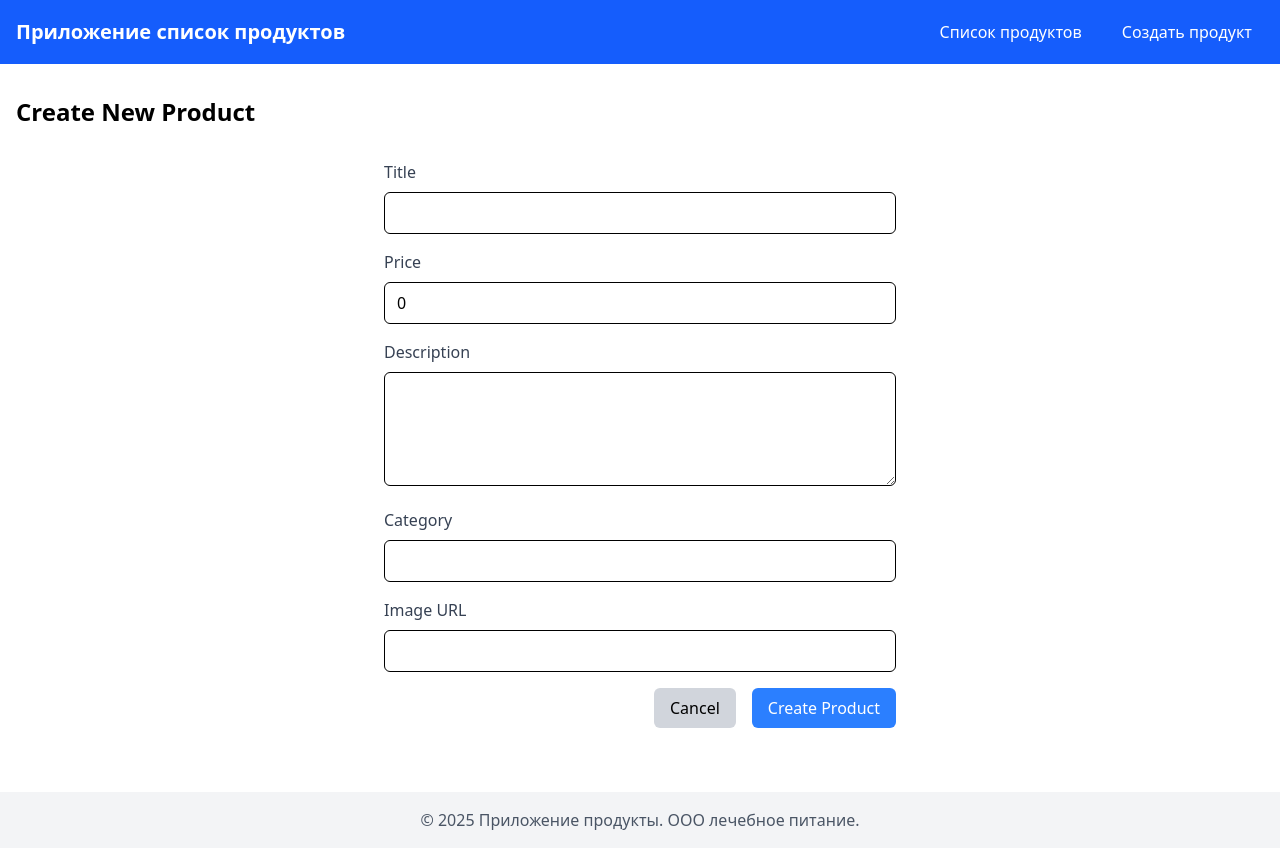
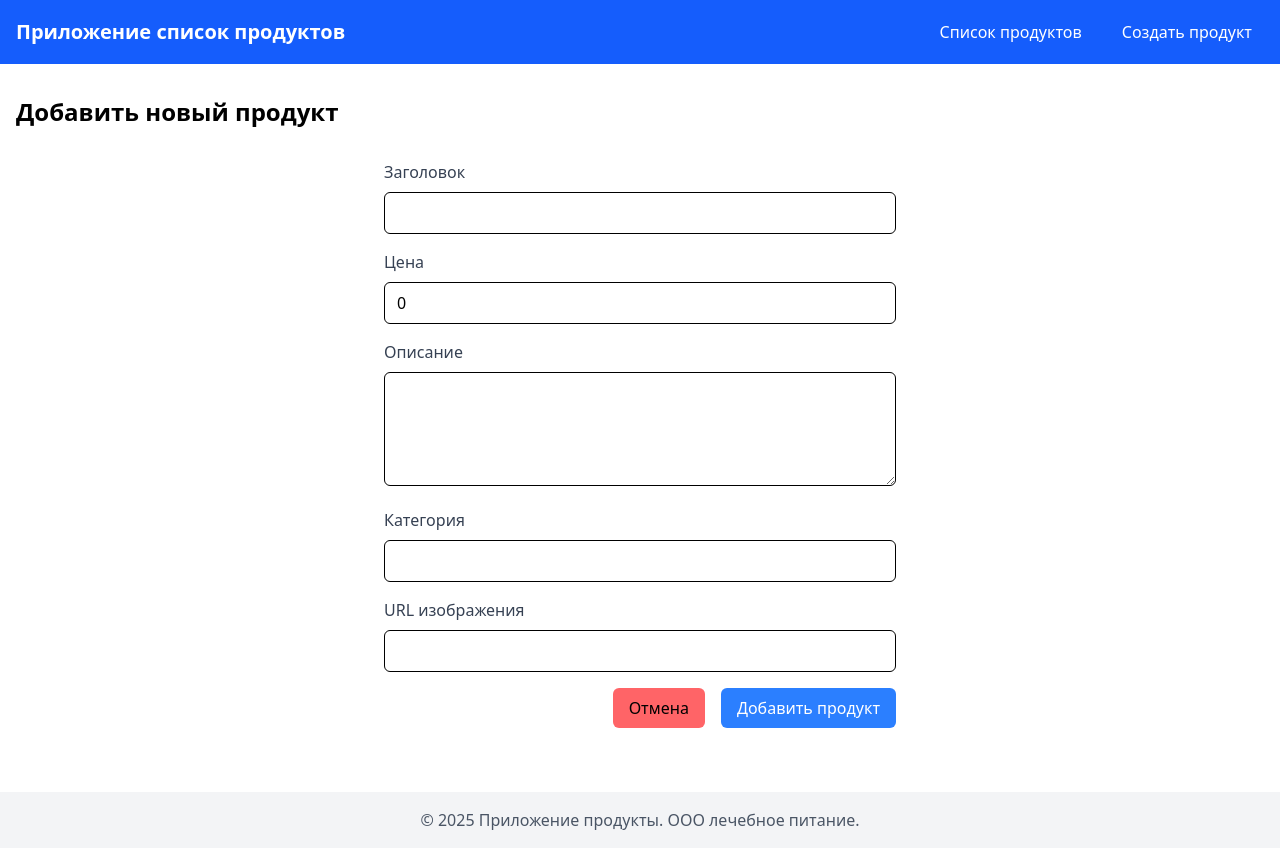
Before and after one commit to rom38/prod-spa-task, a Next.js app: page /create-product in a window 1280 px wide. Built offline with nearby package versions, Linux system fonts and the light colour scheme.

Commit message:
route redirect text corrections

```diff
--- /dev/null
+++ b/next.config.ts
@@ -0,0 +1,16 @@
+import type { NextConfig } from 'next'
+
+const nextConfig: NextConfig = {
+  async redirects() {
+    return [
+      // Basic redirect
+      {
+        source: '/',
+        destination: '/products/',
+        permanent: true,
+      },
+    ]
+  },
+}
+
+export default nextConfig
--- a/src/components/FilterControls.tsx
+++ b/src/components/FilterControls.tsx
@@ -18,19 +18,19 @@ function FilterControls ({
           onClick={() => onFilterChange('all')}
           className={`px-4 py-2 rounded-md ${filter === 'all' ? 'bg-blue-500 text-white' : 'bg-gray-200'}`}
         >
-          All Products
+          Все продукты
         </button>
         <button
           onClick={() => onFilterChange('liked')}
           className={`px-4 py-2 rounded-md ${filter === 'liked' ? 'bg-blue-500 text-white' : 'bg-gray-200'}`}
         >
-          Liked
+          Отмеченные
         </button>
       </div>
 
       <input
         type="text"
-        placeholder="Search products..."
+        placeholder="Поиск продуктов..."
         value={searchQuery}
         onChange={(e) => onSearchChange(e.target.value)}
         className="px-4 py-2 border rounded-md w-full sm:w-64"
--- a/src/components/ProductForm.tsx
+++ b/src/components/ProductForm.tsx
@@ -1,4 +1,4 @@
-import React, { useState } from 'react';
+import { useState } from 'react';
 import { Product } from '../types/product';
 import { useRouter } from 'next/router';
 
@@ -7,7 +7,7 @@ interface ProductFormProps {
   onSubmit: (product: Omit<Product, 'id' | 'liked'>) => void;
 }
 
-const ProductForm: React.FC<ProductFormProps> = ({ initialProduct, onSubmit }) => {
+function ProductForm({ initialProduct, onSubmit }: ProductFormProps) {
   const router = useRouter();
   const [formData, setFormData] = useState<Omit<Product, 'id' | 'liked'>>(
     initialProduct || {
@@ -54,7 +54,7 @@ const ProductForm: React.FC<ProductFormProps> = ({ initialProduct, onSubmit }) =
     <form onSubmit={handleSubmit} className="max-w-lg mx-auto">
       <div className="mb-4">
         <label className="block text-gray-700 mb-2" htmlFor="title">
-          Title
+          Заголовок
         </label>
         <input
           type="text"
@@ -69,7 +69,7 @@ const ProductForm: React.FC<ProductFormProps> = ({ initialProduct, onSubmit }) =
 
       <div className="mb-4">
         <label className="block text-gray-700 mb-2" htmlFor="price">
-          Price
+          Цена
         </label>
         <input
           type="number"
@@ -84,7 +84,7 @@ const ProductForm: React.FC<ProductFormProps> = ({ initialProduct, onSubmit }) =
 
       <div className="mb-4">
         <label className="block text-gray-700 mb-2" htmlFor="description">
-          Description
+          Описание
         </label>
         <textarea
           id="description"
@@ -99,7 +99,7 @@ const ProductForm: React.FC<ProductFormProps> = ({ initialProduct, onSubmit }) =
 
       <div className="mb-4">
         <label className="block text-gray-700 mb-2" htmlFor="category">
-          Category
+          Категория
         </label>
         <input
           type="text"
@@ -114,7 +114,7 @@ const ProductForm: React.FC<ProductFormProps> = ({ initialProduct, onSubmit }) =
 
       <div className="mb-4">
         <label className="block text-gray-700 mb-2" htmlFor="image">
-          Image URL
+          URL изображения
         </label>
         <input
           type="text"
@@ -131,15 +131,15 @@ const ProductForm: React.FC<ProductFormProps> = ({ initialProduct, onSubmit }) =
         <button
           type="button"
           onClick={() => router.push('/products')}
-          className="px-4 py-2 bg-gray-300 rounded-md hover:bg-gray-400"
+          className="px-4 py-2 bg-red-400 rounded-md hover:bg-gray-400"
         >
-          Cancel
+          Отмена
         </button>
         <button
           type="submit"
           className="px-4 py-2 bg-blue-500 text-white rounded-md hover:bg-blue-600"
         >
-          {initialProduct ? 'Update Product' : 'Create Product'}
+          {initialProduct ? 'Изменить продукт' : 'Добавить продукт'}
         </button>
       </div>
     </form>
--- a/src/pages/create-product.tsx
+++ b/src/pages/create-product.tsx
@@ -10,7 +10,7 @@ const CreateProductPage: React.FC = () => {
   return (
     // <Layout>
       <div className="container mx-auto px-4 py-8">
-        <h1 className="text-2xl font-bold mb-8">Create New Product</h1>
+        <h1 className="text-2xl font-bold mb-8">Добавить новый продукт</h1>
         <ProductForm onSubmit={addProduct} />
       </div>
     // </Layout>
--- a/src/pages/products/[id].tsx
+++ b/src/pages/products/[id].tsx
@@ -15,10 +15,10 @@ const ProductPage: React.FC = () => {
     return (
       // <Layout>
         <div className="container mx-auto px-4 py-8 text-center">
-          <p>Product not found</p>
+          <p>Продукт не найден</p>
           <Link href="/products">
             <button className="mt-4 px-4 py-2 bg-blue-500 text-white rounded-md hover:bg-blue-600">
-              Back to Products
+            Назад к списку продуктов
             </button>
           </Link>
         </div>
@@ -31,7 +31,7 @@ const ProductPage: React.FC = () => {
       <div className="container mx-auto px-4 py-8">
         <Link href="/products">
           <button className="mb-6 px-4 py-2 bg-gray-300 rounded-md hover:bg-gray-400">
-            Back to Products
+            Назад к списку продуктов
           </button>
         </Link>
 
@@ -57,7 +57,7 @@ const ProductPage: React.FC = () => {
             <div className="flex space-x-4">
               <Link href={`/products/${product.id}/edit`}>
                 <button className="px-4 py-2 bg-yellow-500 text-white rounded-md hover:bg-yellow-600">
-                  Edit Product
+                  Изменить продукт
                 </button>
               </Link>
             </div>
--- a/src/pages/products/[id]/edit.tsx
+++ b/src/pages/products/[id]/edit.tsx
@@ -1,7 +1,6 @@
 import { useRouter } from 'next/router';
 import { useStore } from '../../../store/useStore';
 import ProductForm from '../../../components/ProductForm';
-// import Layout from '../../../components/Layout';
 import { Product } from '../../../types/product';
 
 function EditProductPage ()  {
@@ -13,11 +12,9 @@ function EditProductPage ()  {
 
   if (!product) {
     return (
-      // <Layout>
         <div className="container mx-auto px-4 py-8 text-center">
-          <p>Product not found</p>
+          <p>Продукт не найден</p>
         </div>
-      // </Layout>
     );
   }
 
@@ -27,12 +24,10 @@ function EditProductPage ()  {
   };
 
   return (
-    // <Layout>
       <div className="container mx-auto px-4 py-8">
-        <h1 className="text-2xl font-bold mb-8">Edit Product</h1>
+        <h1 className="text-2xl font-bold mb-8">Изменить продукт</h1>
         <ProductForm initialProduct={product} onSubmit={handleSubmit} />
       </div>
-    // </Layout>
   );
 };
 
--- a/src/pages/index.tsx
+++ b/src/pages/products/index.tsx
@@ -1,9 +1,9 @@
 import { useEffect, useState } from 'react';
-import { useStore } from '../store/useStore';
-import ProductList from '../components/ProductList';
-import FilterControls from '../components/FilterControls';
+import { useStore } from '../../store/useStore';
+import ProductList from '../../components/ProductList';
+import FilterControls from '../../components/FilterControls';
 import Link from 'next/link';
-import Layout from '../components/Layout';
+import Layout from '../../components/Layout';
 
 function ProductsPage() {
   const { products, loading, error, fetchProducts, toggleLike, deleteProduct } = useStore();
@@ -26,30 +26,25 @@ function ProductsPage() {
 
   if (loading && products.length === 0) {
     return (
-      // <Layout>
       <div className="flex justify-center items-center h-64">
-        <p>Loading products...</p>
+        <p>Продукты загружаются...</p>
       </div>
-      // </Layout>
     );
   }
 
   if (error) {
     return (
-      // <Layout>
       <div className="text-red-500 text-center py-8">{error}</div>
-      // </Layout>
     );
   }
 
   return (
-    // <Layout>
     <div className="container mx-auto px-4 py-8">
       <div className="flex justify-between items-center mb-8">
-        <h1 className="text-2xl font-bold">Products</h1>
+        <h1 className="text-2xl font-bold">Продукты</h1>
         <Link href="/create-product">
           <button className="px-4 py-2 bg-green-500 text-white rounded-md hover:bg-green-600">
-            Add Product
+            Добавить продукт
           </button>
         </Link>
       </div>
@@ -63,7 +58,7 @@ function ProductsPage() {
 
       {filteredProducts.length === 0 ? (
         <div className="text-center py-8 text-gray-500">
-          No products found. {filter === 'liked' && 'Try adding some products to your favorites.'}
+          Продукты не найдены. {filter === 'liked' && 'Попробуйте отметить несколько продуктов.'}
         </div>
       ) : (
         <ProductList
@@ -73,7 +68,6 @@ function ProductsPage() {
         />
       )}
     </div>
-    // </Layout>
   );
 };
 
```
